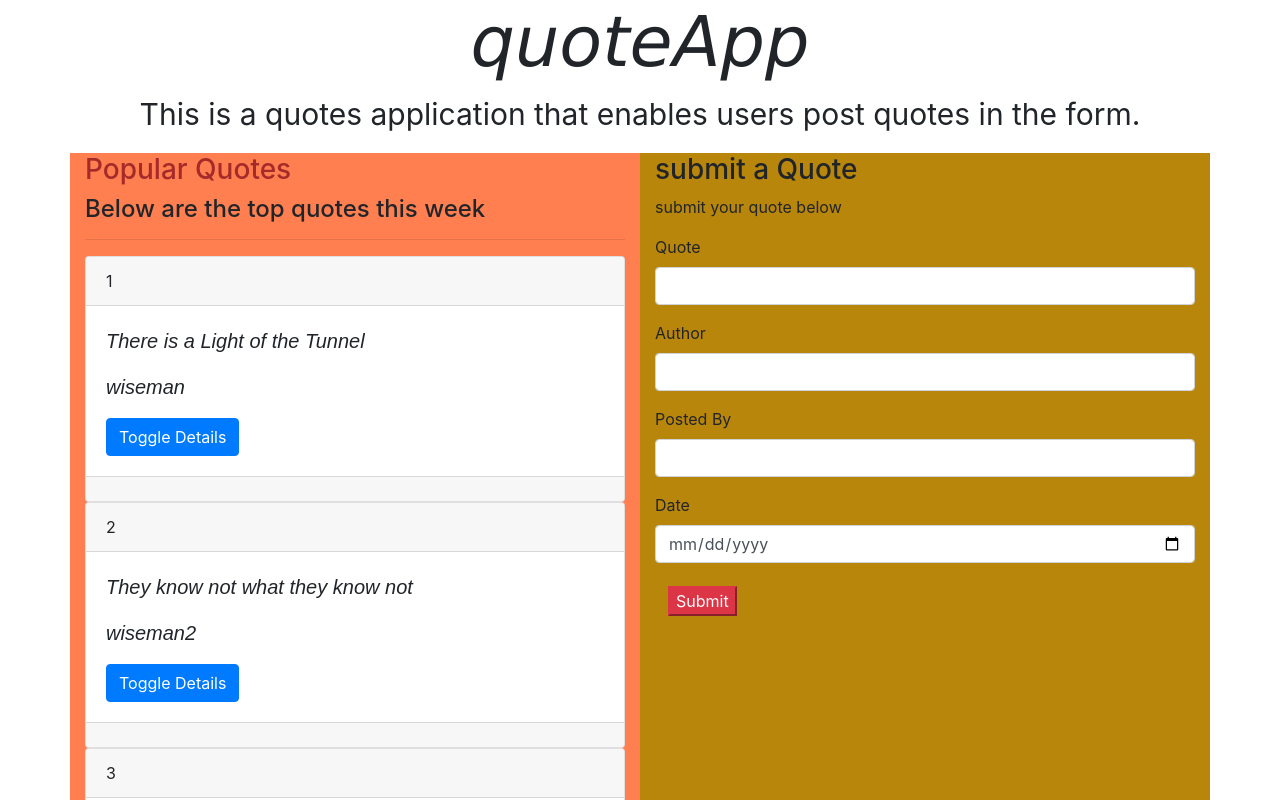
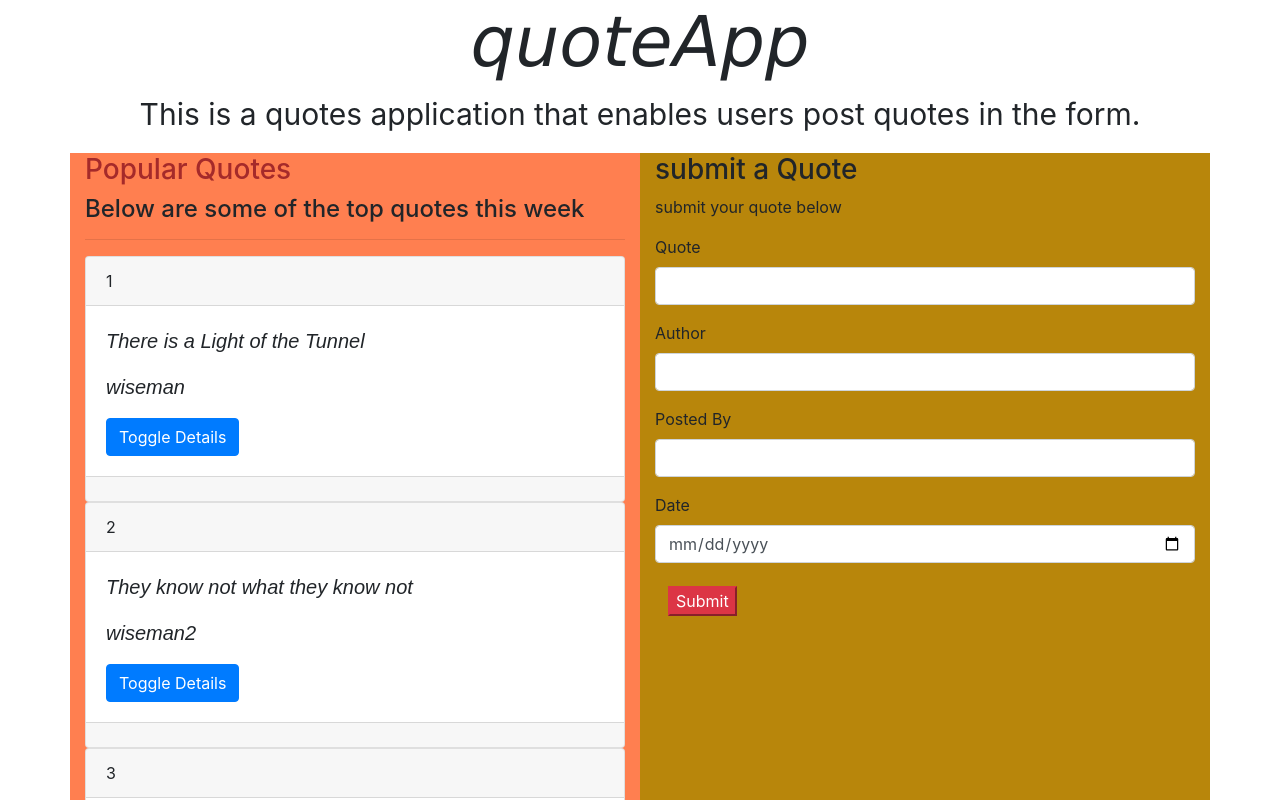
Before and after one commit to virginiah2020/Quotes, an Angular app: page / in a window 1280 px wide. Shown: the top 800 px of the page. Built offline with nearby package versions, Linux system fonts and the light colour scheme.

Commit message:
added changes to quotes component

```diff
--- a/src/app/quotes/quotes.component.html
+++ b/src/app/quotes/quotes.component.html
@@ -1,7 +1,7 @@
 <div class="row">
 <div class="col-md-6 list-quote" >
     <h3> Popular Quotes</h3>
-    <h4> Below are the top quotes this week</h4>
+    <h4> Below are some of the top quotes this week</h4>
 
     <hr>
 
```
